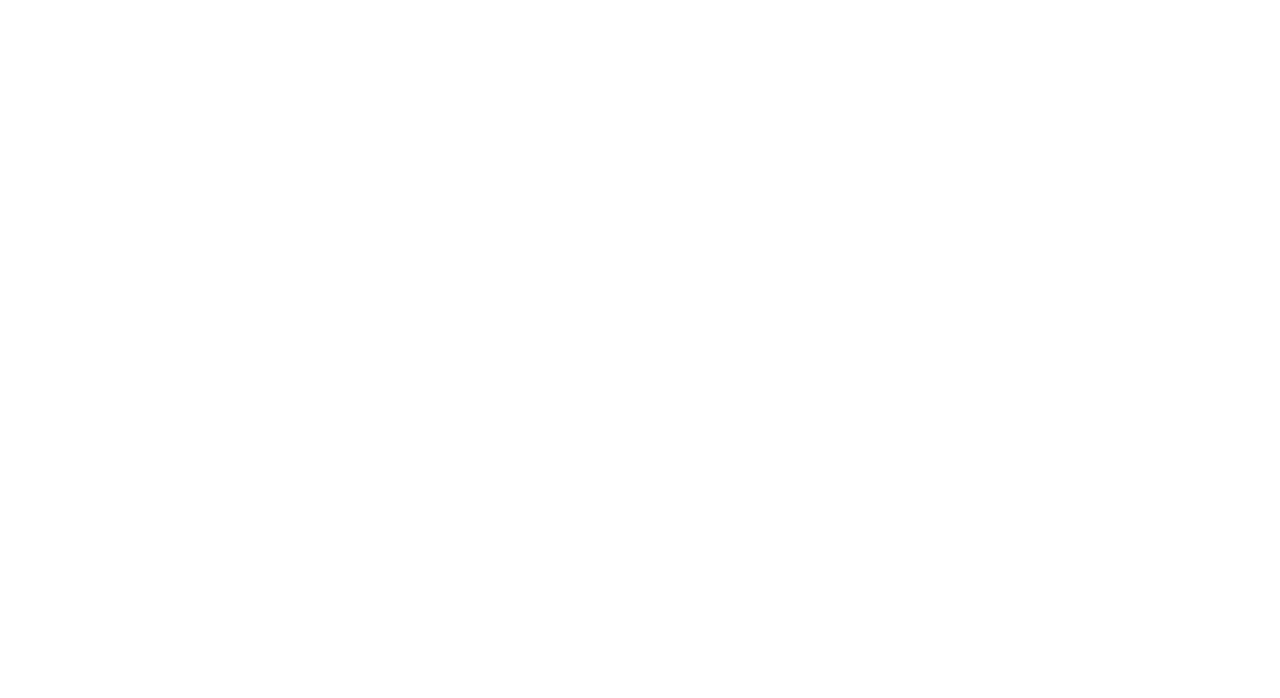
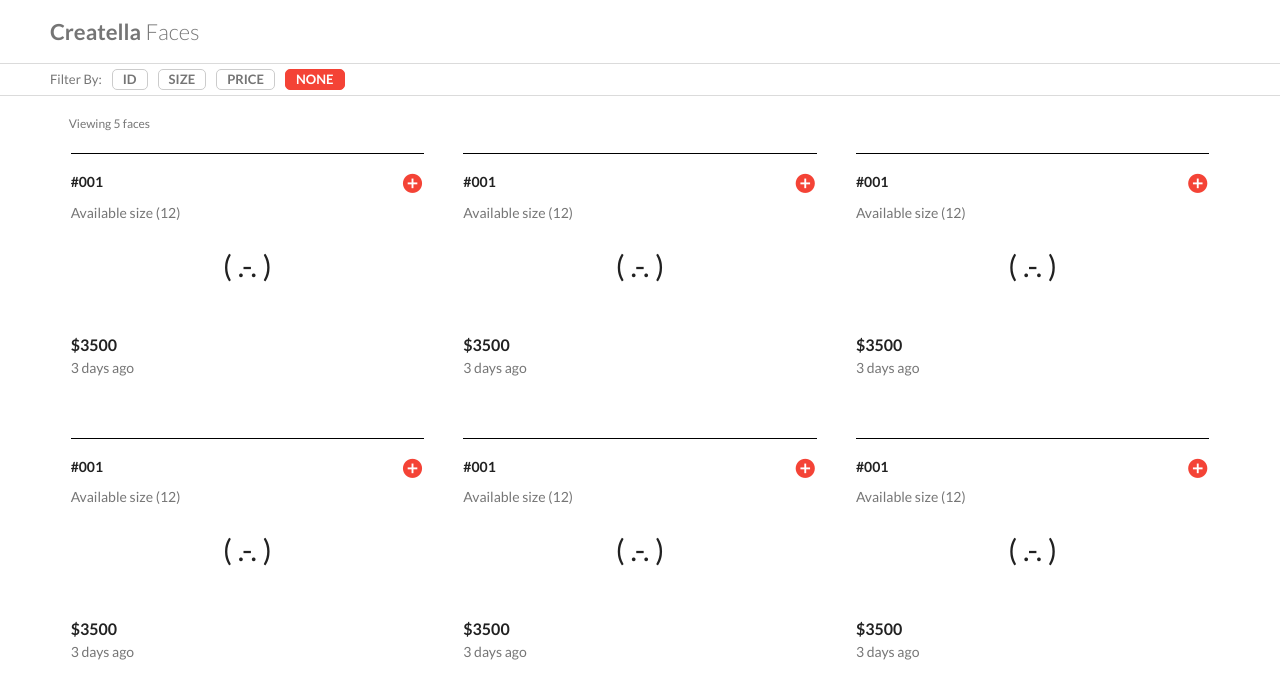
Before and after one commit to gbenga504/creatella-test, a React (Create React App) app: page / in a window 1280 px wide. Shown: the top 698 px of the page. Built offline with nearby package versions, Linux system fonts and the light colour scheme.

Commit message:
- Yarn add redux and react-redux - Rename Screens to Views in the project

```diff
--- a/package.json
+++ b/package.json
@@ -7,7 +7,8 @@
     "react-dom": "^16.7.0",
     "react-redux": "^6.0.0",
     "react-scripts": "2.1.3",
-    "redux": "^4.0.1"
+    "redux": "^4.0.1",
+    "redux-thunk": "^2.3.0"
   },
   "scripts": {
     "start": "react-scripts start",
--- a/src/App.js
+++ b/src/App.js
@@ -1,10 +1,22 @@
 import React from "react";
+import { createStore, applyMiddleware } from "redux";
+import { Provider } from "react-redux";
+import thunk from "redux-thunk";
 import "./App.css";
 
 import { Root } from "./Components/NotificationBanner";
+import HomeScreen from "./Views/HomeScreen";
+
+const store = createStore(() => ({}), applyMiddleware(thunk));
 
 export default class App extends React.PureComponent {
   render() {
-    return <Root />;
+    return (
+      <Provider store={store}>
+        <Root>
+          <HomeScreen />
+        </Root>
+      </Provider>
+    );
   }
 }
```
Also changed, not shown: src/Views/HomeScreen/index.css (renamed from src/Screens/HomeScreen/index.css), src/Views/HomeScreen/index.js (renamed from src/Screens/HomeScreen/index.js), 1 other file (tests, documents, lock files or other folders).
